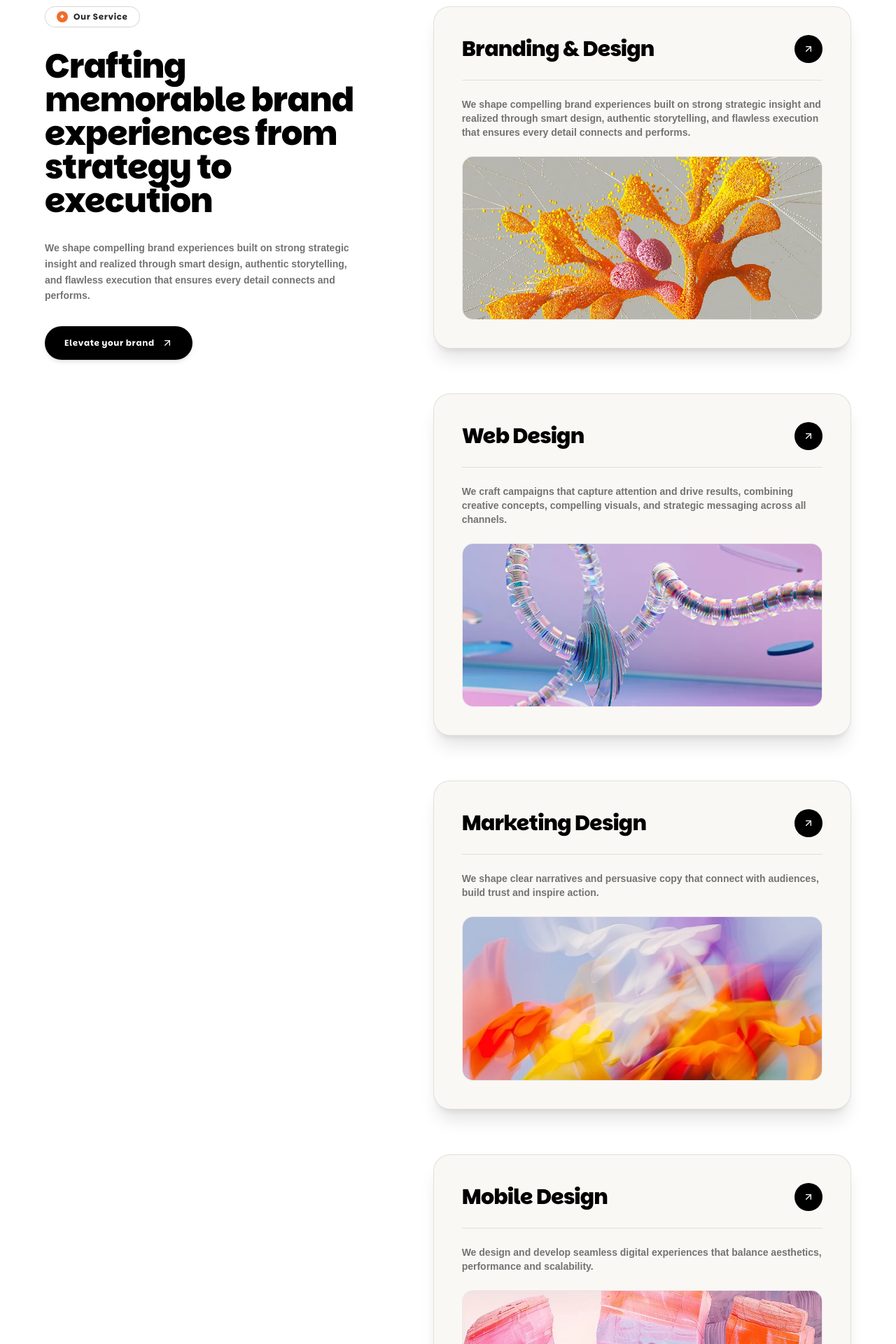
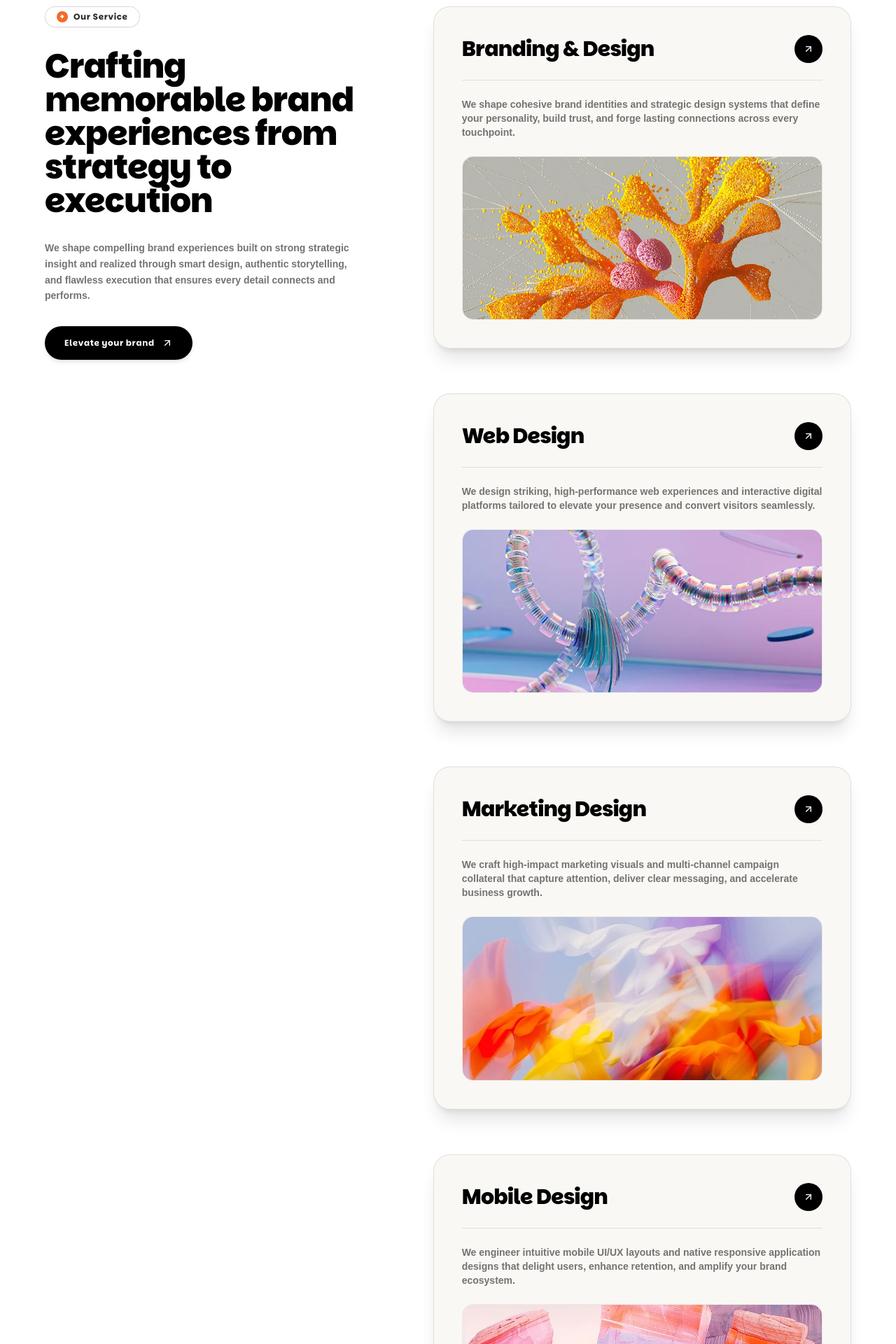
Before and after one commit to pixelsforte/pixels.forte, a Next.js app: page /services-two in a window 1280 px wide. Shown: the part 1540-3460 px from the top of the page at 70% size. Built offline with nearby package versions, Linux system fonts and the light colour scheme; a web font is replaced by a local one.

Commit message:
page.tsx

```diff
--- a/app/services-two/page.tsx
+++ b/app/services-two/page.tsx
@@ -39,31 +39,31 @@ const SLIDER_ITEMS = [
 const OVERLAP_CARDS = [
   {
     title: "Branding & Design",
-    desc: "We shape compelling brand experiences built on strong strategic insight and realized through smart design, authentic storytelling, and flawless execution that ensures every detail connects and performs.",
+    desc: "We shape cohesive brand identities and strategic design systems that define your personality, build trust, and forge lasting connections across every touchpoint.",
     image: "/service/service-v3-branding.webp",
     bgColor: "bg-[#e5ddcd]",
   },
   {
     title: "Web Design",
-    desc: "We craft campaigns that capture attention and drive results, combining creative concepts, compelling visuals, and strategic messaging across all channels.",
+    desc: "We design striking, high-performance web experiences and interactive digital platforms tailored to elevate your presence and convert visitors seamlessly.",
     image: "/service/service-v3-branding-v2.webp",
     bgColor: "bg-[#f3dcd4]",
   },
   {
     title: "Marketing Design",
-    desc: "We shape clear narratives and persuasive copy that connect with audiences, build trust and inspire action.",
+    desc: "We craft high-impact marketing visuals and multi-channel campaign collateral that capture attention, deliver clear messaging, and accelerate business growth.",
     image: "/service/service-v3-branding-3.webp",
     bgColor: "bg-[#d1e0d7]",
   },
   {
     title: "Mobile Design",
-    desc: "We design and develop seamless digital experiences that balance aesthetics, performance and scalability.",
+    desc: "We engineer intuitive mobile UI/UX layouts and native responsive application designs that delight users, enhance retention, and amplify your brand ecosystem.",
     image: "/service/service-v3-branding-4.webp",
     bgColor: "bg-[#e3dcd3]",
   },
   {
     title: "AI & Automation",
-    desc: "We design and develop seamless digital experiences that balance aesthetics, performance and scalability.",
+    desc: "We deploy intelligent AI workflows and custom conversational agents that streamline customer interactions, automate repetitive tasks, and scale operational efficiency.",
     image: "/service/service-v3-branding-4.webp",
     bgColor: "bg-[#e3dcd3]",
   }
```
